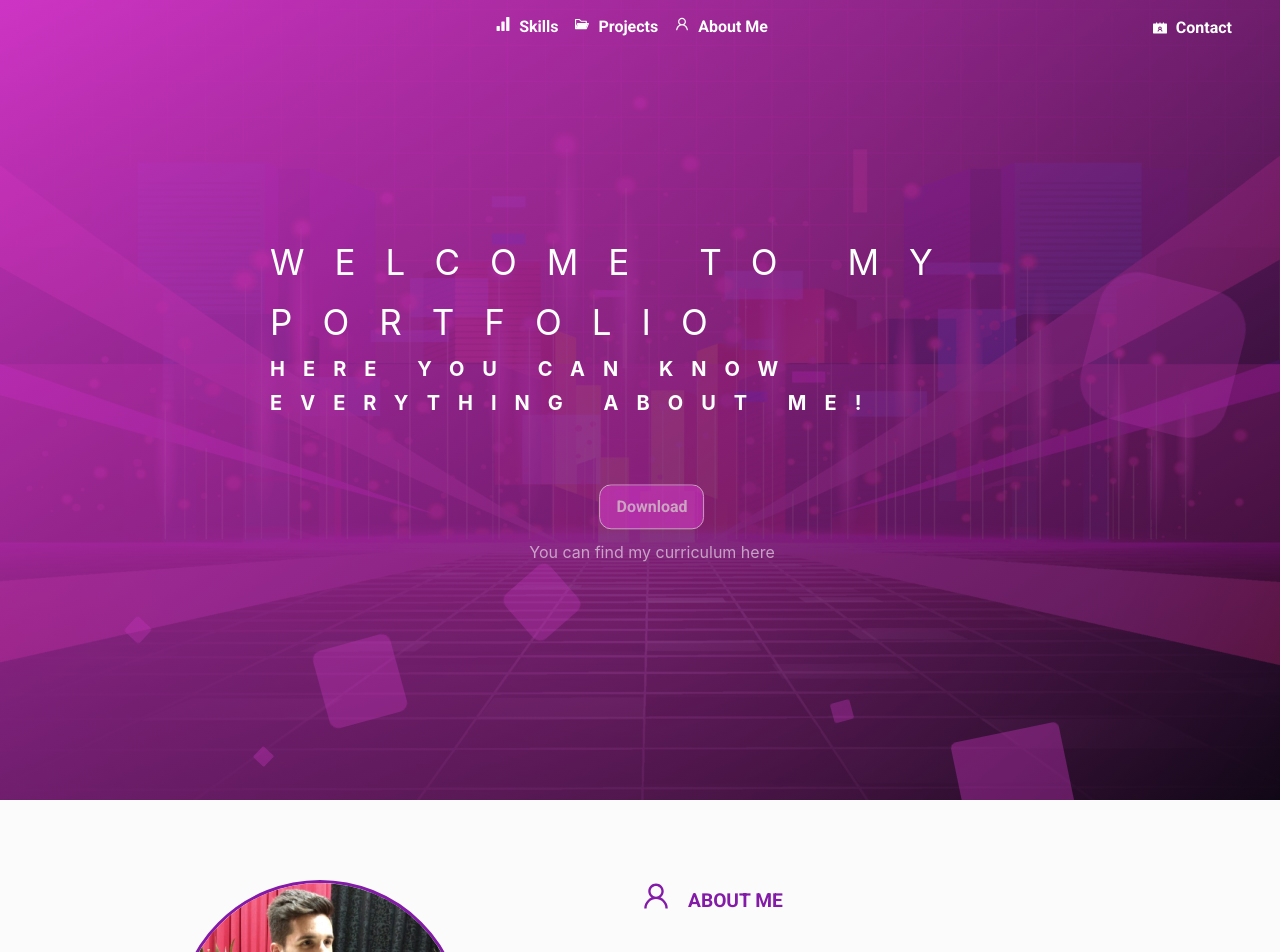
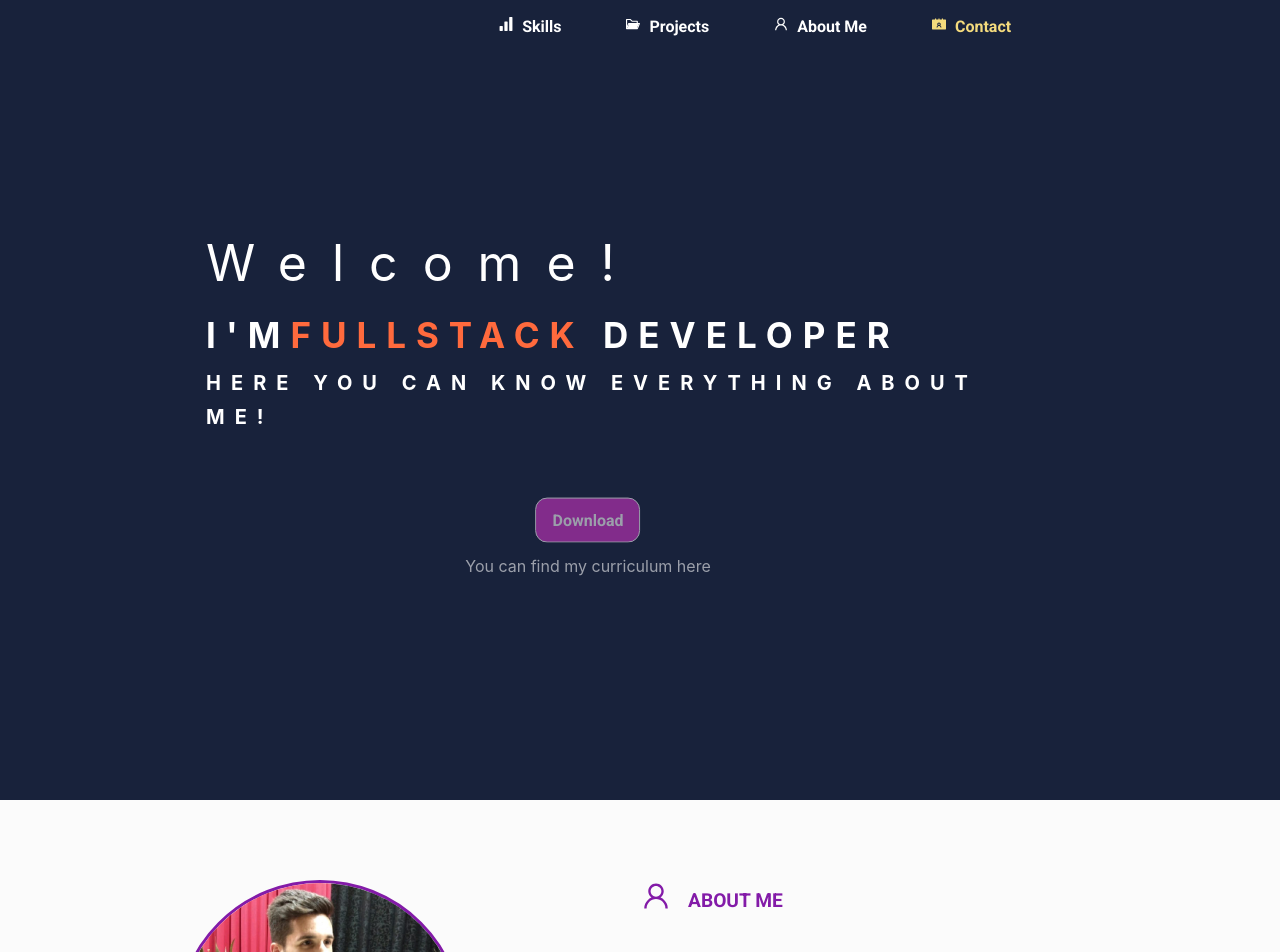
Before and after one commit to igorvargasp/portfolio, a React (Create React App) app: page / in a window 1280 px wide. Shown: the top 952 px of the page. Built offline with nearby package versions, Linux system fonts and the light colour scheme.

Commit message:
alteraçoes no header

```diff
--- a/src/components/Header/Header.tsx
+++ b/src/components/Header/Header.tsx
@@ -13,38 +13,21 @@ const Header: React.FC = () => {
               return (
                 <li className="items-label" key={Math.random()}>
                   <div className="icon-items">{icon}</div>
-                  <span>{label}</span>
+                  {label}
                 </li>
               );
             })}
           </ul>
         </div>
-
-        <div className="navbar-contact">
-          <div className="icon-contact">
-            <AiFillContacts size="2vh" color="white" />
-          </div>
-          <span>Contact</span>
-        </div>
-      </div>
-      <div className="area">
-        <ul className="circles">
-          <li></li>
-          <li></li>
-          <li></li>
-          <li></li>
-          <li></li>
-          <li></li>
-          <li></li>
-          <li></li>
-          <li></li>
-          <li></li>
-        </ul>
       </div>
 
       <div className="text-box">
         <h1 className="heading-primary">
-          <span className="heading-primary-main">Welcome To My Portfolio</span>
+          <span className="heading-primary-welcome">Welcome!</span>
+          <span className="heading-primary-main">
+            I'M
+            <span style={{ color: "#FF6A3D" }}>fullstack</span> developer
+          </span>
           <span className="heading-primary-sub ">
             Here you can know everything about me!
           </span>
--- a/src/components/Header/header.css
+++ b/src/components/Header/header.css
@@ -4,8 +4,8 @@
   height: 100vh;
   background-image: linear-gradient(
       to right bottom,
-      rgba(211, 53, 200, 0.973),
-      rgba(8, 5, 8, 0.712)
+      rgba(24, 34, 59),
+      rgba(24, 34, 59)
     ),
     url("../assets/img/header-background.jpg");
   background-size: cover;
@@ -21,7 +21,7 @@
 }
 
 .navbar-items {
-  width: 60%;
+  width: 79%;
   padding-top: 1%;
 }
 
@@ -32,7 +32,7 @@
   display: flex;
   flex-direction: row;
   justify-content: flex-end;
-  gap: 1rem;
+  gap: 4rem;
 }
 
 .items-label {
@@ -44,9 +44,13 @@
   position: static;
   padding: 0;
 }
+.items-label:last-child {
+  color: #F4DB7D;
+}
 
 .items-label:hover {
-  font-size: 20px;
+  transform:scale(1.5);
+  color: #F4DB7D;
 }
 
 .icon-items {
@@ -58,32 +62,12 @@
   margin-right: 0.5rem;
 }
 
-.navbar-contact {
-  width: 40%;
-  height: 100%;
-  display: flex;
-  flex-direction: row;
-  justify-content: flex-end;
-  gap: 0.5rem;
-  padding-right: 3rem;
-  font-weight: bold;
-  font-family: "Roboto";
-  color: white;
-  font-size: 100%;
-  cursor: pointer;
-  padding-top: 1.1%;
-}
-
-.icon-contact {
-  height: 100%;
-  margin-top: 0.2rem;
-}
 
 .text-box {
   width: 67.8%;
   position: absolute;
   top: 50%;
-  left: 55%;
+  left: 50%;
   transform: translate(-50%, -50%);
 }
 
@@ -92,20 +76,29 @@
   text-transform: uppercase;
   align-items: center;
   justify-content: center;
+  font-weight: bold;
 }
 
 .heading-primary-main {
   display: block;
   font-size: 35px;
-  font-weight: 400;
-  letter-spacing: 30px;
+  letter-spacing: 10px;
+  font-weight: bold;
+}
+
+.heading-primary-welcome {
+  display: block;
+  font-size: 50px;
+  text-transform:none;
+  letter-spacing: 25px;
+  font-weight: 400
 }
 
 .heading-primary-sub {
   display: block;
   font-size: 20px;
   font-weight: 700;
-  letter-spacing: 18px;
+  letter-spacing: 10px;
   animation: typing 2.5s steps(50, end) forwards;
   overflow: hidden;
   border-right: 0.15em solid white;
@@ -178,116 +171,3 @@
   background-color: rgb(146, 11, 137);
   cursor: poiter;
 }
-
-.area {
-  width: 100%;
-}
-
-.circles {
-  position: relative;
-  top: 0;
-  left: 0;
-  width: 100%;
-  height: 94.5vh;
-  overflow: hidden;
-}
-
-.circles li {
-  position: absolute;
-  display: block;
-  list-style: none;
-  width: 20px;
-  height: 20px;
-  background: rgba(211, 53, 200, 0.4);
-  animation: animate 25s linear infinite;
-  bottom: -150px;
-}
-
-.circles li:nth-child(1) {
-  left: 25%;
-  width: 80px;
-  height: 80px;
-  animation-delay: 0s;
-}
-
-.circles li:nth-child(2) {
-  left: 10%;
-  width: 20px;
-  height: 20px;
-  animation-delay: 2s;
-  animation-duration: 12s;
-}
-
-.circles li:nth-child(3) {
-  left: 70%;
-  width: 20px;
-  height: 20px;
-  animation-delay: 4s;
-}
-
-.circles li:nth-child(4) {
-  left: 40%;
-  width: 60px;
-  height: 60px;
-  animation-delay: 0s;
-  animation-duration: 18s;
-}
-
-.circles li:nth-child(5) {
-  left: 65%;
-  width: 20px;
-  height: 20px;
-  animation-delay: 0s;
-}
-
-.circles li:nth-child(6) {
-  left: 75%;
-  width: 110px;
-  height: 110px;
-  animation-delay: 3s;
-}
-
-.circles li:nth-child(7) {
-  left: 35%;
-  width: 150px;
-  height: 150px;
-  animation-delay: 7s;
-}
-
-.circles li:nth-child(8) {
-  left: 50%;
-  width: 25px;
-  height: 25px;
-  animation-delay: 15s;
-  animation-duration: 45s;
-}
-
-.circles li:nth-child(9) {
-  left: 20%;
-  width: 15px;
-  height: 15px;
-  animation-delay: 2s;
-  animation-duration: 20s;
-}
-
-.circles li:nth-child(10) {
-  left: 85%;
-  width: 150px;
-  height: 150px;
-  animation-delay: 0s;
-  animation-duration: 11s;
-}
-
-@keyframes animate {
-  0% {
-    transform: translateY(0) rotate(0deg);
-    opacity: 1;
-    border-radius: 0;
-  }
-
-  100% {
-    transform: translateY(-1000px) rotate(720deg);
-    opacity: 0;
-    border-radius: 50%;
-  }
-}
--- a/src/components/Header/itemsHeader.tsx
+++ b/src/components/Header/itemsHeader.tsx
@@ -1,4 +1,4 @@
-import { AiFillSignal } from "react-icons/ai";
+import { AiFillContacts, AiFillSignal } from "react-icons/ai";
 import { AiTwotoneFolderOpen } from "react-icons/ai";
 import { AiOutlineUser } from "react-icons/ai";
 import * as React from "react";
@@ -21,4 +21,8 @@ export const itemsHeader: HeaderTp[] = [
     label: "About Me",
     icon: <AiOutlineUser size="2vh" />,
   },
+  {
+    label: "Contact",
+    icon: <AiFillContacts size="2vh" color="#F4DB7D" />,
+  },
 ];
```
